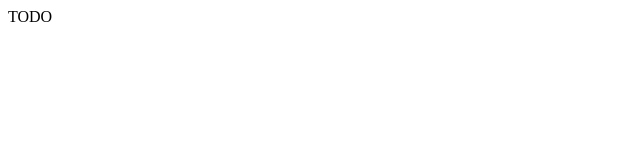
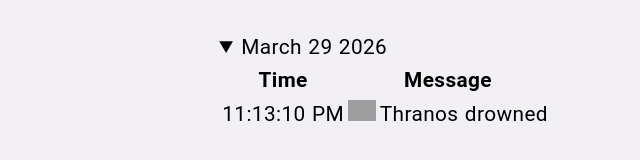
Before and after one commit to canine-systems/deathwatch-viewer, a plain HTML site: page src/index.html in a window 1280 px wide. Shown: the whole page, without its empty margins (0-640 px from the left). Drawn offline with Linux system fonts and the light colour scheme; grey boxes are pictures that could not be loaded.

Commit message:
first pass with hard-coded data

```diff
--- /dev/null
+++ b/src/deathwatch.js
@@ -0,0 +1,217 @@
+class Player {
+    UUID;
+    displayName;
+    avatarUrl;
+
+    constructor(UUID, displayName) {
+        this.UUID = UUID;
+        this.displayName = displayName;
+        this.avatarUrl = "https://mc-heads.net/avatar/" + this.UUID;
+    }
+
+    get avatarImg() {
+        var img = new Image();
+        img.src = this.avatarUrl;
+        img.classList.add("avatar");
+        return img;
+    }
+
+    toHTML() {
+        let span = document.createElement("span");
+        span.appendChild(this.avatarImg);
+span.append(" ");
+        span.append(this.displayName);
+
+        return span;
+    }
+}
+
+class Timestamp {
+    constructor(timestamp) {
+        this.timestamp = timestamp;
+        this.datetime = new Date(timestamp);
+    }
+
+    toHTML() {
+        let time = document.createElement("time");
+        time.setAttribute("datetime", this.timestamp);
+        time.innerText = this.datetime.toLocaleTimeString();
+        return time;
+    }
+}
+
+class Death {
+    dimension;
+    killer;
+    message;
+    timestamp;
+    type;
+    victim;
+
+    constructor(obj) {
+        this.dimension = obj["dimension"];
+        this.killer = obj["killer"];
+        this.message = obj["message"];
+        this.timestamp = new Timestamp(obj["timestamp"]);
+        this.type = obj["type"];
+
+        var victim = obj["victim"];
+        this.victim = new Player(victim["UUID"], victim["displayName"]);
+    }
+}
+
+class DeathwatchTable {
+    constructor() {
+        this.deathwatch = new Deathwatch();
+        this.tableTemplate = document.querySelector("script[type=deathwatch-table-template]").innerHTML;
+    }
+
+    load() {
+        this.deathwatch.deaths.forEach(([date, deaths]) => {
+            let table = new DOMParser().parseFromString(this.tableTemplate, 'text/html').body.children[0];
+            let tableBody = table.getElementsByTagName("tbody")[0];
+            let columns = table.getAttribute("deathwatch-table-order").split(",");
+
+            console.log(deaths);
+            deaths.forEach(death => {
+                let tr = document.createElement("tr");
+                columns.forEach(col => {
+                    let td = document.createElement("td");
+
+                    var value = death[col];
+
+                    if (col == "victim-avatar") {
+                        td.appendChild(death.victim.avatarImg);
+                    } else if (value && typeof value["toHTML"] == "function") {
+                        td.appendChild(value.toHTML());
+                    } else {
+                        td.innerText = value;
+                    }
+
+                    tr.appendChild(td);
+                });
+                tableBody.appendChild(tr);
+            });
+
+            let details = document.createElement("details");
+            let summary = document.createElement("summary");
+            summary.innerText = date;
+            details.setAttribute("open", "open");
+            details.setAttribute("name", "deathwatch-table");
+            details.appendChild(summary);
+            details.appendChild(table);
+            document.body.getElementsByTagName("main")[0].appendChild(details);
+        });
+    }
+}
+
+class Deathwatch {
+    dbName = "deathwatch";
+    dbVersion = 1; // increase this to force all clients to re-generate
+
+    objectStore = "deaths";
+    keyPath = "timestamp";
+
+    constructor() {
+        this.loadDatabase();
+    }
+
+    get deaths() {
+        return [
+            ["March 29 2026", [
+                new Death({"dimension":"minecraft:overworld","killer":null,"message":"Thranos drowned","timestamp":"2026-03-29T23:13:10.130Z","type":"drown","victim":{"UUID":"90f12ecd-0abd-4849-a616-c005805fc332","displayName":"Thranos"}})
+            ]]
+        ]
+    }
+
+    loadDatabase() {
+        this.openRequest = indexedDB.open(this.dbName, this.dbVersion);
+
+        this.openRequest.onupgradeneeded = this.upgrade;
+        this.openRequest.onerror = this.error;
+        this.openRequest.onsuccess = this.success;
+
+        window.openRequest = this.openRequest;
+        console.log(this.openRequest);
+    }
+
+    resetDatabase() {
+        let deleteRequest = indexedDB.deleteDatabase(this.dbName);
+        deleteRequest.onsuccess(evt => loadDatabase());
+    }
+
+    // Set up the database.
+    upgrade(evt) {
+        let db = this.openRequest.result;
+
+        if (evt.oldVersion != 0) {
+            // If we're inintializing the database, but it was already initialized,
+            // remove the old one.
+            this.resetDatabase();
+            return;
+        }
+
+        db.createObjectStore(this.objectStore, {keyPath: this.keyPath});
+    }
+
+    // Runs when the database open request encounters an error.
+    error(err) {
+        throw new Error(this.openRequest.error);
+    }
+
+    // Runs when the database is successfully loaded.
+    success() {
+        let db = this.openRequest.result;
+
+        console.log(db);
+
+        this.death_files().then(files => {
+            files.forEach(f => this.load_death_file(db, f));
+        });
+    }
+
+    load_death_file(db, file) {
+        console.log("load_death_file(" + db.toString() + ", " + file.toString() + ")");
+        let new_deaths = fetch(file).then(jsonl => {
+            console.log(jsonl);
+            jsonl.split("\n").map(JSON.parse)});
+
+        let transaction = db.transaction(this.objectStore, "readwrite");
+        let deaths = transaction.objectStore("deaths");
+
+        new_deaths.forEach(death => {
+            console.log("put " + death);
+            let request = deaths.put(death);
+            request.onsuccess = function() {
+                console.log("Added death: ", request.result);
+            };
+            request.onerror = function() {
+                console.log("Error adding death: ", request.error);
+            };
+        });
+    }
+
+    async death_files() {
+        const years = await this.files("/deathwatch/");
+        const months = await Promise.all(years.flatMap(y => this.files(y)));
+        const days = await Promise.all(months.flatMap(m => this.files(m)));
+
+        return days
+    }
+
+    async files(path) {
+        if (!path)
+            throw new Error("Expected 'path' to be a string, not " + path.toString());
+
+        const response = await fetch(path, {headers: {"Accept": "application/json"}});
+        if (!response.ok) {
+            throw new Error("Failed to load " + path);
+        }
+
+        const result = await response.json();
+        return result.map(entry => {
+            const entry_path = path + entry["name"];
+            return entry_path;
+        });
+    }
+}
--- a/src/index.html
+++ b/src/index.html
@@ -3,9 +3,61 @@
 <head>
 <title>Deathwatch</title>
 <style>
+:root {
+  --space: 5;
+  color-scheme: light dark;
+  --foreground: light-dark(black, white);
+  --background: light-dark(#f2f0f5, #32283c);
+
+  color: var(--foreground);
+  background-color: var(--background);
+}
+a:link { color: light-dark(#0000b3, #b3b3ff); }
+a:visited { color: light-dark(#5c1c96, #dabff3); }
+/*a:hover,a:focus { color: light-dark(, ); }*/
+a:active, a:visited:active { color: light-dark(#b30000, #ffb3b3); }
+body {
+  padding: 0 1em;
+  margin: 2em 0 5em 0;
+  text-rendering: optimizeLegibility;
+  line-height: calc(1.4 + var(--space) / 100);
+  letter-spacing: calc(1em * (var(--space) / 200));
+  word-spacing: calc(1em * (var(--space) / 100));
+  font-family: Roboto, helvetica, sans-serif;
+}
+header, main, footer {
+  font-size: 130%;
+  max-width: 72ch;
+  margin: 0 auto;
+}
+.avatar {
+    max-height: 1em;
+}
 </style>
+<script src="/deathwatch.js"></script>
+<script>
+document.addEventListener("DOMContentLoaded", (event) => new DeathwatchTable().load());
+</script>
 </head>
 <body>
-        TODO
+<main>
+    <noscript>You need to enable JavaScript.</noscript>
+
+    <table id="death-leaderboard">
+    </table>
+
+<script type="deathwatch-table-template">
+    <table class="deathwatch-table" deathwatch-table-order="timestamp,victim-avatar,message">
+        <thead>
+            <tr>
+                <th scope="col">Time</th>
+                <th colspan=2 scope="col">Message</th>
+            </tr>
+        </thead>
+        <tbody>
+        </tbody>
+    </table>
+</script>
+</main>
 </body>
 </html>
```
Lines whose indentation alone changed are shown as unchanged.
